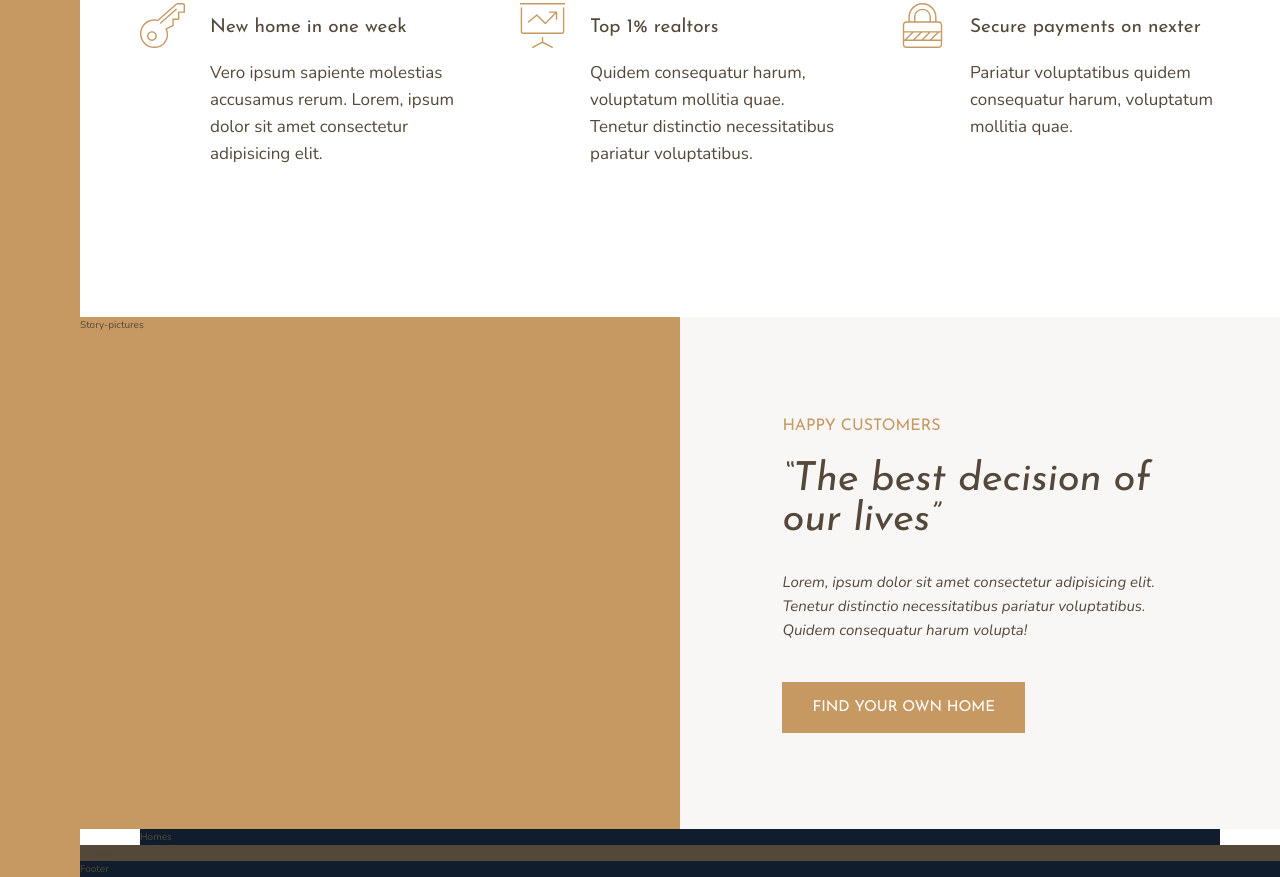
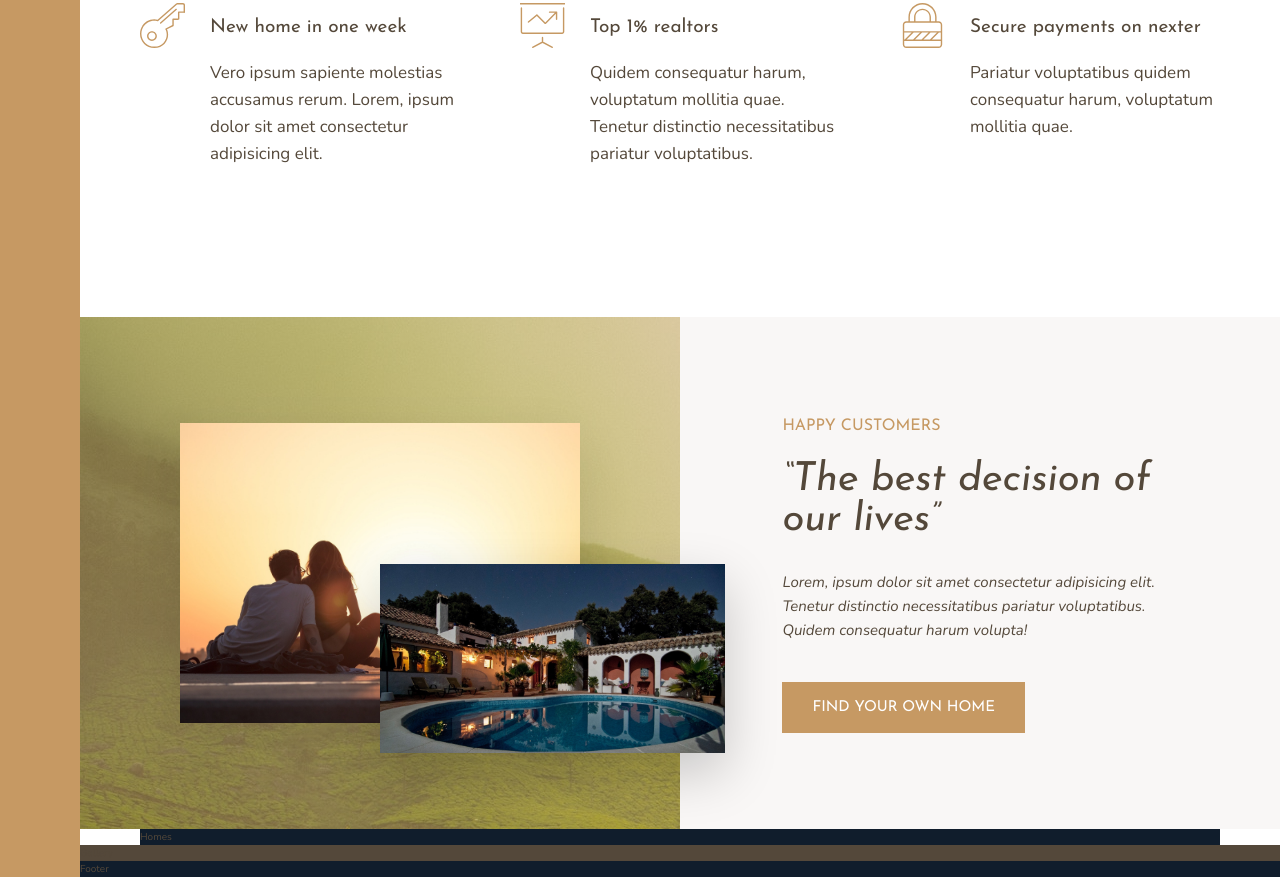
Before and after one commit to ruslantuchkov/Nexter-grid-project, a website: page index.html in a window 1280 px wide. Shown: the part 991-1868 px from the top of the page. Drawn offline with nearby package versions, Linux system fonts and the light colour scheme.

Commit message:
story-picture section

```diff
--- a/index.html
+++ b/index.html
@@ -61,7 +61,10 @@
             <p class="feature__text">Pariatur voluptatibus quidem consequatur harum, voluptatum mollitia quae.</p>
         </div>
     </section>
-    <div class="story__pictures">Story-pictures</div>
+    <div class="story__pictures">
+        <img src="img/story-1.jpeg" alt="Couple with new house" class="story__img--1">
+        <img src="img/story-2.jpeg" alt="New house" class="story__img--2">
+    </div>
     <div class="story__content">
         <h3 class="heading-3 mb-sm">Happy Customers</h3>
         <h2 class="heading-2 heading-2--dark mb-md">&ldquo;The best decision of our lives&rdquo;</h2>
--- a/sass/_story.scss
+++ b/sass/_story.scss
@@ -2,6 +2,31 @@
   &__pictures {
     background-color: $color-primary;
     grid-column: full-start / col-end 4;
+    background-image: linear-gradient(
+        rgba($color-primary, 0.5),
+        rgba($color-primary, 0.5)
+      ),
+      url(../img/back.jpg);
+
+    display: grid;
+    grid-template-rows: repeat(6, 1fr);
+    grid-template-columns: repeat(6, 1fr);
+    align-items: center;
+  }
+
+  &__img--1 {
+    width: 100%;
+    grid-column: 2 / 6;
+    grid-row: 2 / 6;
+    box-shadow: 0 2rem 5rem rgba(#000, 0.1);
+  }
+
+  &__img--2 {
+    width: 115%;
+    grid-column: 4 / 7;
+    grid-row: 4 / 6;
+    z-index: 20;
+    box-shadow: 0 2rem 5rem rgba(#000, 0.2);
   }
 
   &__content {
```
Also changed, not shown: css/style.css.
